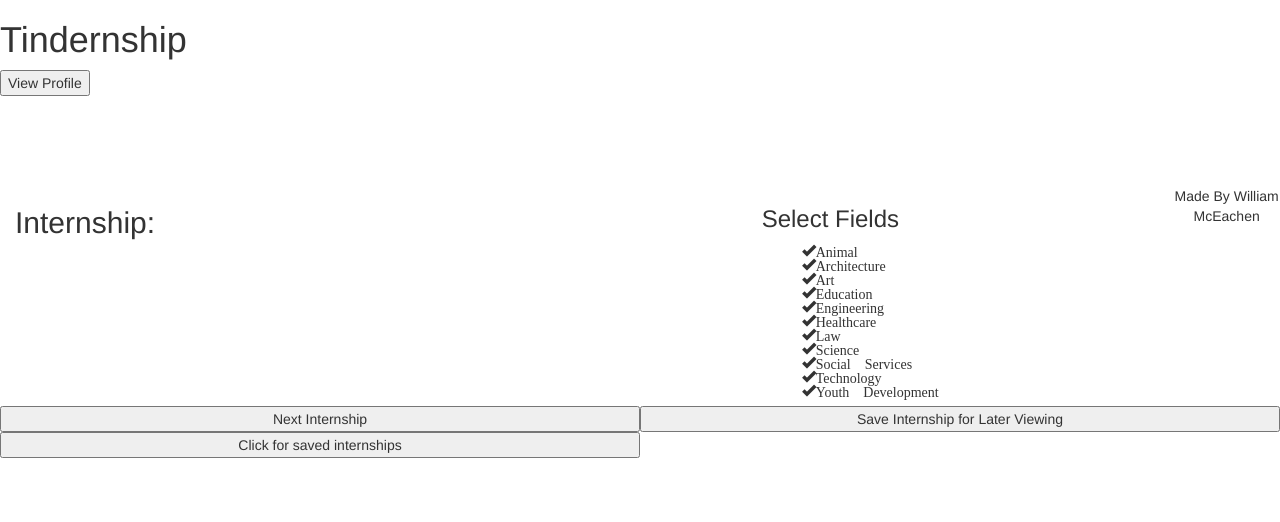
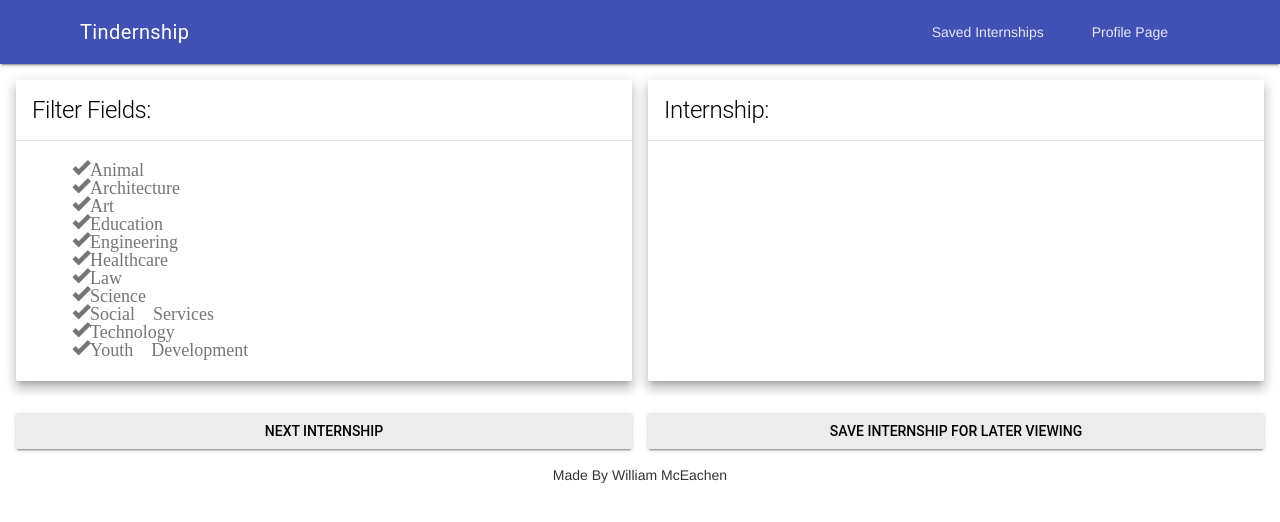
Before and after one commit to billylabufanda/ClubFinder, a plain HTML site: page index.html in a window 1280 px wide. Drawn offline with nearby package versions, Linux system fonts and the light colour scheme; no server answers.

Commit message:
Update index.html

```diff
--- a/index.html
+++ b/index.html
@@ -1,57 +1,41 @@
-<!DOCTYPE HTML PUBLIC "-//W3C//DTD HTML 4.01 Transitional//EN" "http://www.w3.org/TR/html4/loose.dtd">
 <html>
+
 <head>
     <title></title>
     <link rel="stylesheet" type="text/css" href="tindern.css">
     <link rel="stylesheet" href="https://maxcdn.bootstrapcdn.com/bootstrap/3.3.7/css/bootstrap.min.css" integrity="sha384-BVYiiSIFeK1dGmJRAkycuHAHRg32OmUcww7on3RYdg4Va+PmSTsz/K68vbdEjh4u" crossorigin="anonymous">
     <script src="https://ajax.googleapis.com/ajax/libs/jquery/1.12.4/jquery.min.js"></script>
+    <link rel="stylesheet" href="https://fonts.googleapis.com/icon?family=Material+Icons">
+    <link rel="stylesheet" href="https://code.getmdl.io/1.2.1/material.indigo-pink.min.css">
+    <meta name="viewport" content="width=device-width, initial-scale=1.0">
     <meta name="google-signin-client_id" content="246642128409-e40kacpi2192l87tcf7rnbvvqmqu94p4.apps.googleusercontent.com">
 </head>
 
-<body class="mainpage">
-    <div id="mainpage1">
-        <div id="header">
-         <!--   <div id="navbar">
-                <nav class="navbar navbar-default">
-                    <li class="dropdown">
-                        <a href="#" class="dropdown-toggle" data-toggle="dropdown" role="button" aria-haspopup="true" aria-expanded="false">Dropdown <span class="caret"></span></a>
-                        <ul class="dropdown-menu">
-                            <li><a href="#">Action</a>
-                            </li>
-                            <li><a href="#">Another action</a>
-                            </li>
-                            <li><a href="#">Something else here</a>
-                            </li>
-                            <li role="separator" class="divider"></li>
-                            <li><a href="#">Separated link</a>
-                            </li>
-                        </ul>
-                    </li>
+<body id="mainpage">
+    <div class="mdl-layout mdl-js-layout mdl-layout--fixed-header">
+        <div>
+            <header class="mdl-layout__header">
+                <div class="mdl-layout__header-row">
+                    <span class="mdl-layout__title">Tindernship</span>
+                    <div class="mdl-layout-spacer"></div>
+                    <nav class="mdl-navigation">
+                        <a id="viewSavedInternships" class="mdl-navigation__link"> Saved Internships</a>
+                        <a class="mdl-navigation__link">Profile Page</a>
+                        <a class="mdl-navigation__link" id="google-signin-button"></a>
                     </nav>
                 </div>
-        -->
-            <h1>Tindernship</h1>
-
+            </header>
         </div>
-            <div id="google-signin-button"></div>
-            <button id = "profileViewingButton">View Profile</button>
-        <div id="InternshipCardandFilters">
-            <div id = "profilePage">
-                    <p id = "ProfileName">Hi</p>
-                    <p id = "ProfileOtherThing">Nowhere</p>
-                    <p id = "ProfileMoreThing">Chuck Norris</p>
+        <main class="mdl-layout__content">
+            <div class="page-content">
+                <div id="InternshipCardandFilters" class="mdl-grid">
+                <!--Internship Filter -->
+                <div class="mdl-card mdl-shadow--2dp through mdl-shadow--8dp mdl-cell mdl-cell--6-col">
+                    <div class="mdl-card__title mdl-card--border">
+                        <h1 class="mdl-card__title-text">Filter Fields:</h1>
                     </div>
-            <div id="InternshipCard" class="col-sm-6">
-                <!-- <span class="glyphicon glyphicon-star-empty starHTML"></span> -->
-                <h2 id="InternshipCardHeader">Internship:</h2>
-                <p id="InternshipName"></p>
-                <p id="InternshipInterest"></p>
-                <p id="InternshipSize"></p>
-                <p id="InternshipLocation"></p>
-            </div>
-            <div id="InternshipFilters" class="col-sm-4 col-md-offset-1">
-                <h3>Select Fields</h3>
-                <ul>
+                    <div class="mdl-card__supporting-text">
+                        <ul id="listOfFilters">
                             <span class="glyphicon glyphicon-ok checkmarkVisual">Animal</span>
                             <br>
                             <span class="glyphicon glyphicon-ok checkmarkVisual">Architecture</span>
@@ -77,27 +61,43 @@
                         </ul>
                     </div>
                 </div>
-        <div id="buttons">
-            <button id="nextInternshipButton" class="col-sm-6">
+                <!--Internship Card -->
+                <div class="mdl-card mdl-shadow--2dp through mdl-shadow--8dp mdl-cell mdl-cell--6-col">
+                    <div class="mdl-card__title mdl-card--border">
+                        <h1 id="InternshipCardHeader" class="mdl-card__title-text">Internship:</h1>
+                    </div>
+                    <div id="internshipCardAttributesList" class="mdl-card__supporting-text">
+                        <p id="InternshipName"></p>
+                        <p id="InternshipInterest"></p>
+                        <p id="InternshipSize"></p>
+                        <p id="InternshipLocation"></p>
+                    </div>
+                </div>
+            </div>
+                <div id="buttons" class="mdl-grid">
+                <button id="nextInternshipButton" class="col-sm-6 mdl-button mdl-js-button mdl-button--raised mdl-cell mdl-cell--6-col">
                     Next Internship
                 </button>
-            <button id="saveInternshipButton" class="col-sm-6">
+                <button id="saveInternshipButton" class="col-sm-6 mdl-button mdl-js-button mdl-button--raised mdl-cell mdl-cell--6-col">
                     Save Internship for Later Viewing
                 </button>
-            <button id="placeholderButton" class="col-sm-6">
+                <!--                 <button id="placeholderButton" class="col-sm-6 mdl-button mdl-js-button mdl-button--raised">
                     Click for saved internships
-            </button>
+                </button> -->
             </div>
             <div id="footer">
                 Made By William McEachen
             </div>
 
+            </div>
+        </main>
+    </div>
 
-    </div>
+
 
     <script src='tindern.js'></script>
     <script src="https://apis.google.com/js/platform.js?onload=goGoGoogle" async defer></script>
-
+    <script defer src="https://code.getmdl.io/1.2.1/material.min.js"></script>
 </body>
 
 </html>
```
Lines whose indentation alone changed are shown as unchanged.
